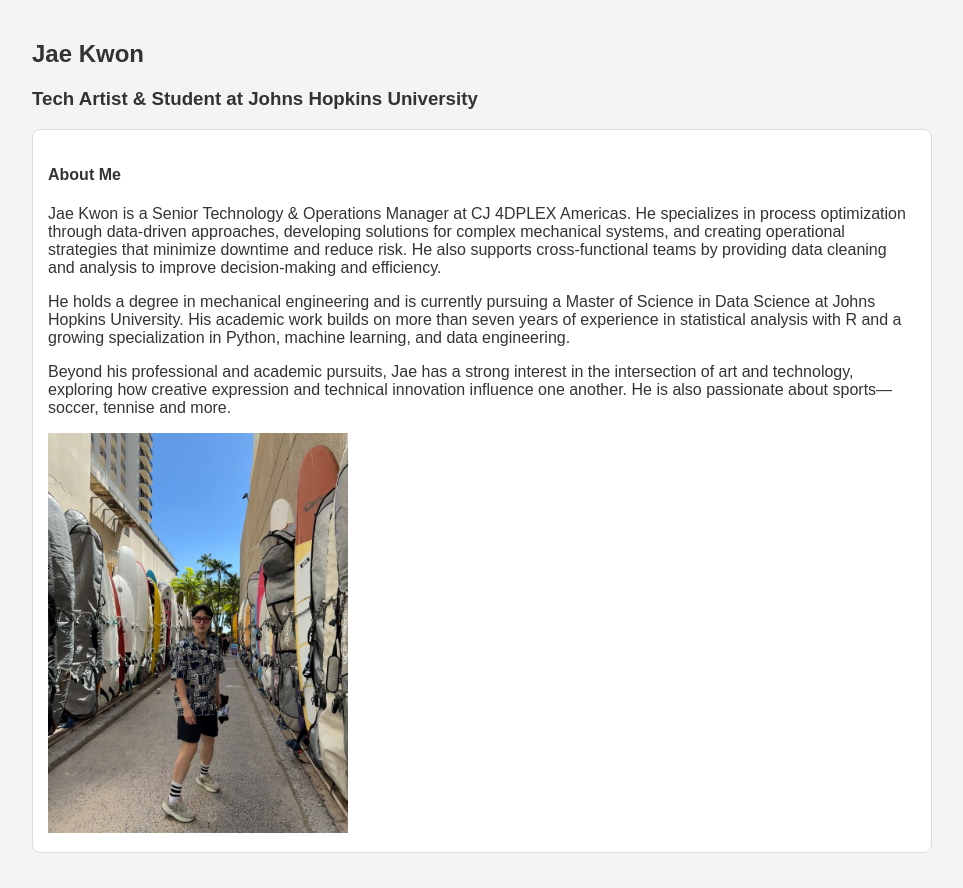
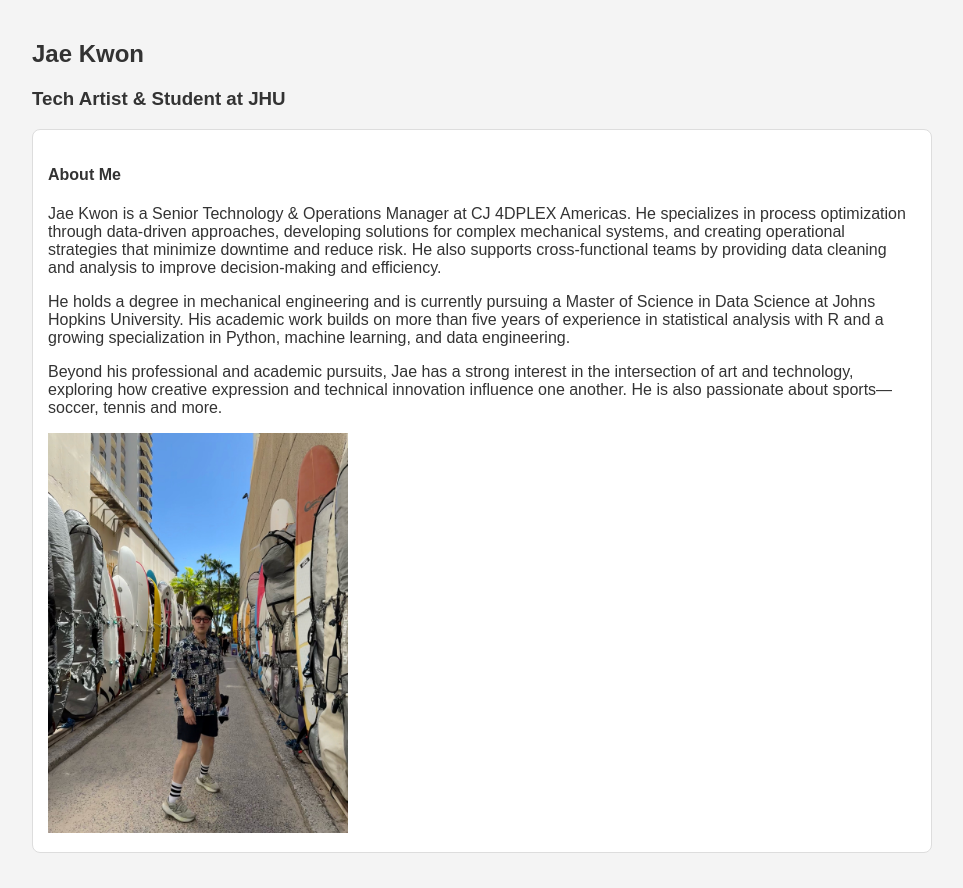
Before and after one commit to jaekwon89/jhu_software_concepts, a Flask app: page / in a window 1280 px wide. Shown: the part 50-938 px from the top of the page, without its empty margins (158-1121 px from the left). Run offline with Flask 3, Linux system fonts and the light colour scheme.

Commit message:
Changing words
Fixing grammar, forms, and info

```diff
--- a/module_1/templates/index.html
+++ b/module_1/templates/index.html
@@ -3,7 +3,7 @@
 {% block content %}
 <section class="home-section">
     <h1>Jae Kwon</h1>
-    <h3>Tech Artist & Student at Johns Hopkins University</h3>
+    <h3>Tech Artist & Student at JHU</h3>
 
     <div class="bio-container">
         <div class="bio-text">
@@ -19,15 +19,14 @@
             <p>
                 He holds a degree in mechanical engineering
                 and is currently pursuing a Master of Science in Data Science at Johns Hopkins University.
-                His academic work builds on more than seven years of experience in statistical analysis with R
+                His academic work builds on more than five years of experience in statistical analysis with R
                 and a growing specialization in Python, machine learning, and data engineering.
             </p>
-
             <p>
                 Beyond his professional and academic pursuits,
                 Jae has a strong interest in the intersection of art and technology,
                 exploring how creative expression and technical innovation influence one another.
-                He is also passionate about sports—soccer, tennise and more.
+                He is also passionate about sports—soccer, tennis and more.
             </p>
         </div>
         <div class="bio-image">
```
